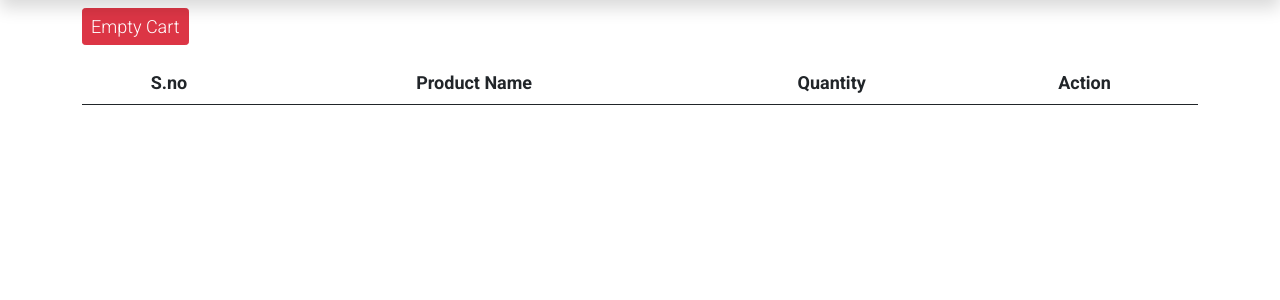
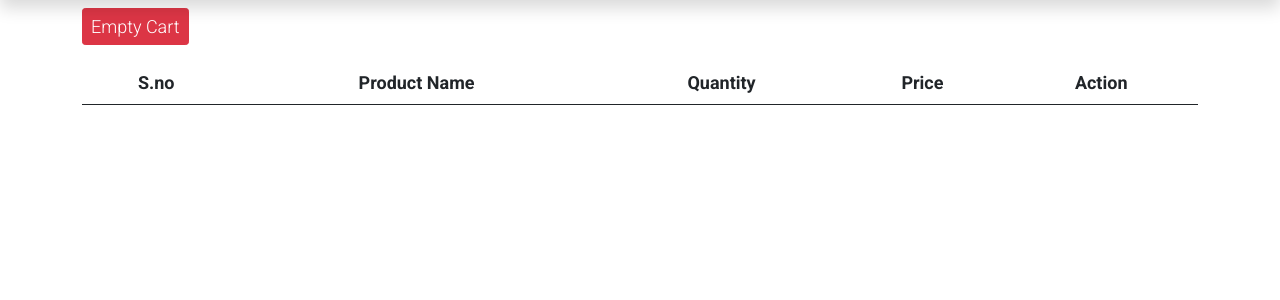
Before and after one commit to Mrk-Cstle/WebFinal-E-Commerce, a PHP site: page /cart.php in a window 1280 px wide. Shown: the part 104-404 px from the top of the page. Run offline with PHP 8.4, Linux system fonts and the light colour scheme; lists and menus that the app fills with data are empty.

Commit message:
cart full function

```diff
--- /dev/null
+++ b/assets/include/dbConnection.php
@@ -0,0 +1,12 @@
+<?php
+
+$server = "localhost";
+$username = "root";
+$password = "";
+$db = "ecommerce";
+
+$conn = mysqli_connect($server, $username, $password, $db);
+
+if ($conn->connect_error) {
+    die("Connection failed: " . $conn->connect_error);
+}
--- a/assets/include/session.php
+++ b/assets/include/session.php
@@ -1,39 +1,64 @@
 <?php
 session_start();
-
+include 'dbConnection.php';
 // Check if product is coming or not
 if (isset($_GET['pro_id'])) {
+  $proid = $_GET['pro_id'];
 
-  $proid = $_GET['pro_id'];
+  // Retrieve the price of the product from the database using $proid
+  // Replace 'your_database_credentials' with your actual database connection details
+
+
+  // Prepare and execute the query to retrieve the price
+  $query = "SELECT price FROM product WHERE fname = '$proid'";
+  $result = mysqli_query($conn, $query);
+
+  // Fetch the price from the result
+  $row = mysqli_fetch_assoc($result);
+  $price = $row['price'];
+
+  // Close the database connection
+  mysqli_close($conn);
 
   // If session cart is not empty
   if (!empty($_SESSION['cart'])) {
-
-    // Using "array_column() function" we get the product id existing in session cart array
+    // Using "array_column()" function, we get the product id existing in the session cart array
     $acol = array_column($_SESSION['cart'], 'pro_id');
 
-    // now we compare whther id already exist with "in_array() function"
+    // Now we compare whether the id already exists with "in_array()" function
     if (in_array($proid, $acol)) {
-
-      // Updating quantity if item already exist
+      // Updating quantity if item already exists
       $_SESSION['cart'][$proid]['qty'] += 1;
+      $_SESSION['cart'][$proid]['price'] += $price;
     } else {
-      // If item doesn't exist in session cart array, we add a new item
+      // If item doesn't exist in the session cart array, we add a new item with price
       $item = [
-        'pro_id' => $_GET['pro_id'],
-        'qty' => 1
+        'pro_id' => $proid,
+        'qty' => 1,
+        'price' => $price
       ];
 
       $_SESSION['cart'][$proid] = $item;
     }
   } else {
-    // If cart is completely empty, then store item in session cart
+    // If cart is completely empty, then store item in session cart with price
     $item = [
-      'pro_id' => $_GET['pro_id'],
-      'qty' => 1
+      'pro_id' => $proid,
+      'qty' => 1,
+      'price' => $price
     ];
 
     $_SESSION['cart'][$proid] = $item;
   }
+  if (!empty($_SESSION['cart'])) {
+    foreach ($_SESSION['cart'] as $cartItem) {
+      $itemPrice = $cartItem['price'];
+      $itemQuantity = $cartItem['qty'];
+      $subtotal = $itemPrice * $itemQuantity;
+      $totalPrice += $subtotal;
+    }
+  }
+
+  // Output the total price
+  echo "Total Price: $" . $totalPrice;
 }
-?>
--- a/cart.php
+++ b/cart.php
@@ -30,7 +30,9 @@
           <th>S.no</th>
           <th>Product Name</th>
           <th>Quantity</th>
+          <th>Price</th>
           <th colspan="2">Action</th>
+
         </tr>
       </thead>
 
@@ -38,28 +40,36 @@
         <?php
         if (isset($_SESSION['cart'])) :
           $i = 1;
+          $totalPrice = 0; // Initialize total price variable
+
           foreach ($_SESSION['cart'] as $cart) :
+            $itemPrice = $cart['price'];
+            $itemQuantity = $cart['qty'];
+            $subtotal = $itemPrice * $itemQuantity;
+            $totalPrice += $subtotal;
         ?>
             <tr class=" text-center">
               <td><?php echo $i; ?> # </td>
               <td> Product <?= $cart['pro_id']; ?></td>
               <td>
-                <form action="update.php" method="post">
-                  <input type="number" value="<?= $cart['qty']; ?>" name="qty" min="1">
-                  <input type="hidden" name="upid" value="<?= $cart['pro_id']; ?>">
+                <?= $cart['qty']; ?>
               </td>
-              <td>
-                <input type="submit" name="update" value="Update" class="btn btn-sm btn-warning">
-                </form>
-              </td>
+              <td><?= $cart['price']; ?></td>
+
               <td> <a class="btn btn-sm btn-danger removeCartItem" data-pro-id="<?= $cart['pro_id']; ?>">Remove</a></td>
             </tr>
         <?php
             $i++;
           endforeach;
+          echo '<tr>
+          <td colspan="3"></td>
+          <td class="text-center"><strong>Total Price: ₱ ' . $totalPrice . '</strong></td>
+          <td></td>
+        </tr>';
         endif;
         ?>
       </tbody>
+
     </table>
   </div>
   <!-- jQuery AJAX code -->
```
